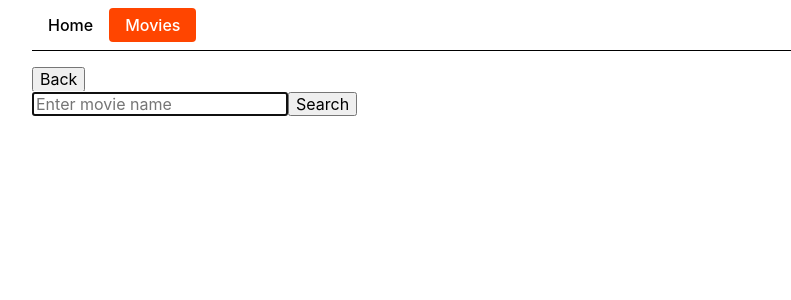
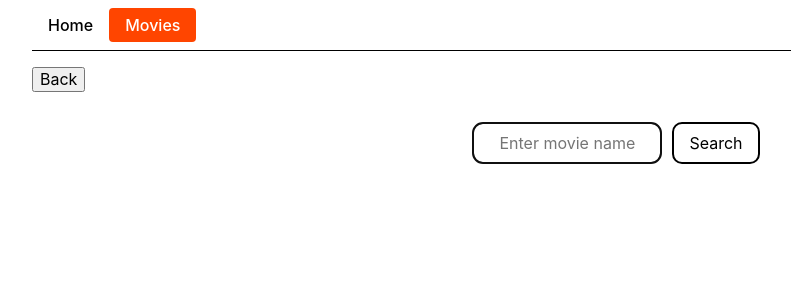
Before and after one commit to yura-prots/goit-react-hw-05-movies, a React (Create React App) app: page /goit-react-hw-05-movies/movies in a window 1280 px wide. Shown: the top 300 px of the page, without its empty margins (24-815 px from the left). Built offline with nearby package versions, Linux system fonts and the light colour scheme.

Commit message:
add styles

```diff
--- a/src/components/Searchbar/Searchbar.jsx
+++ b/src/components/Searchbar/Searchbar.jsx
@@ -1,6 +1,7 @@
 import { useState } from 'react';
 import PropTypes from 'prop-types';
 import { toast } from 'react-toastify';
+import { Form, Input, SearchButton } from './Searchbar.styled';
 
 const Searchbar = ({ onSearch }) => {
   const [query, setQuery] = useState('');
@@ -22,8 +23,8 @@ const Searchbar = ({ onSearch }) => {
 
   return (
     <>
-      <form onSubmit={handleSubmit}>
-        <input
+      <Form onSubmit={handleSubmit}>
+        <Input
           type="text"
           name="query"
           value={query}
@@ -32,8 +33,8 @@ const Searchbar = ({ onSearch }) => {
           autoComplete="off"
           autoFocus
         />
-        <button type="submit">Search</button>
-      </form>
+        <SearchButton type="submit">Search</SearchButton>
+      </Form>
     </>
   );
 };
--- /dev/null
+++ b/src/components/Searchbar/Searchbar.styled.js
@@ -0,0 +1,33 @@
+import styled from 'styled-components';
+
+export const Form = styled.form`
+  display: flex;
+  justify-content: center;
+  align-items: center;
+`;
+
+export const Input = styled.input`
+  margin-right: 10px;
+  color: black;
+  border: 2px solid black;
+  border-radius: 10px;
+  padding: 10px 25px;
+  background: transparent;
+  max-width: 190px;
+`;
+
+export const SearchButton = styled.button`
+  cursor: pointer;
+  color: black;
+  border: 2px solid black;
+  border-radius: 10px;
+  margin-top: 30px;
+  margin-bottom: 30px;
+  padding: 10px 15px;
+  background: transparent;
+
+  &:hover {
+    color: white;
+    background-color: orangered;
+  }
+`;
```
